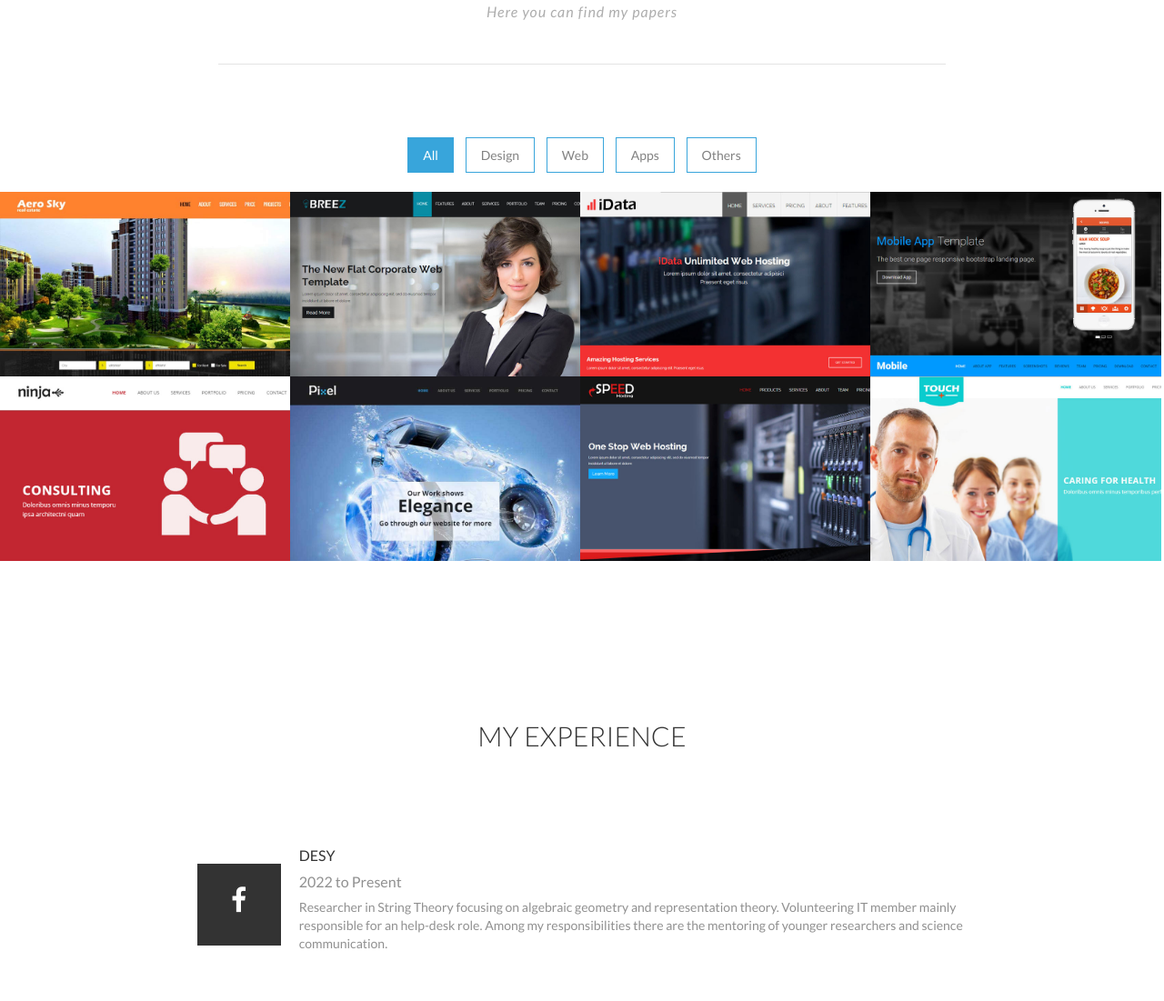
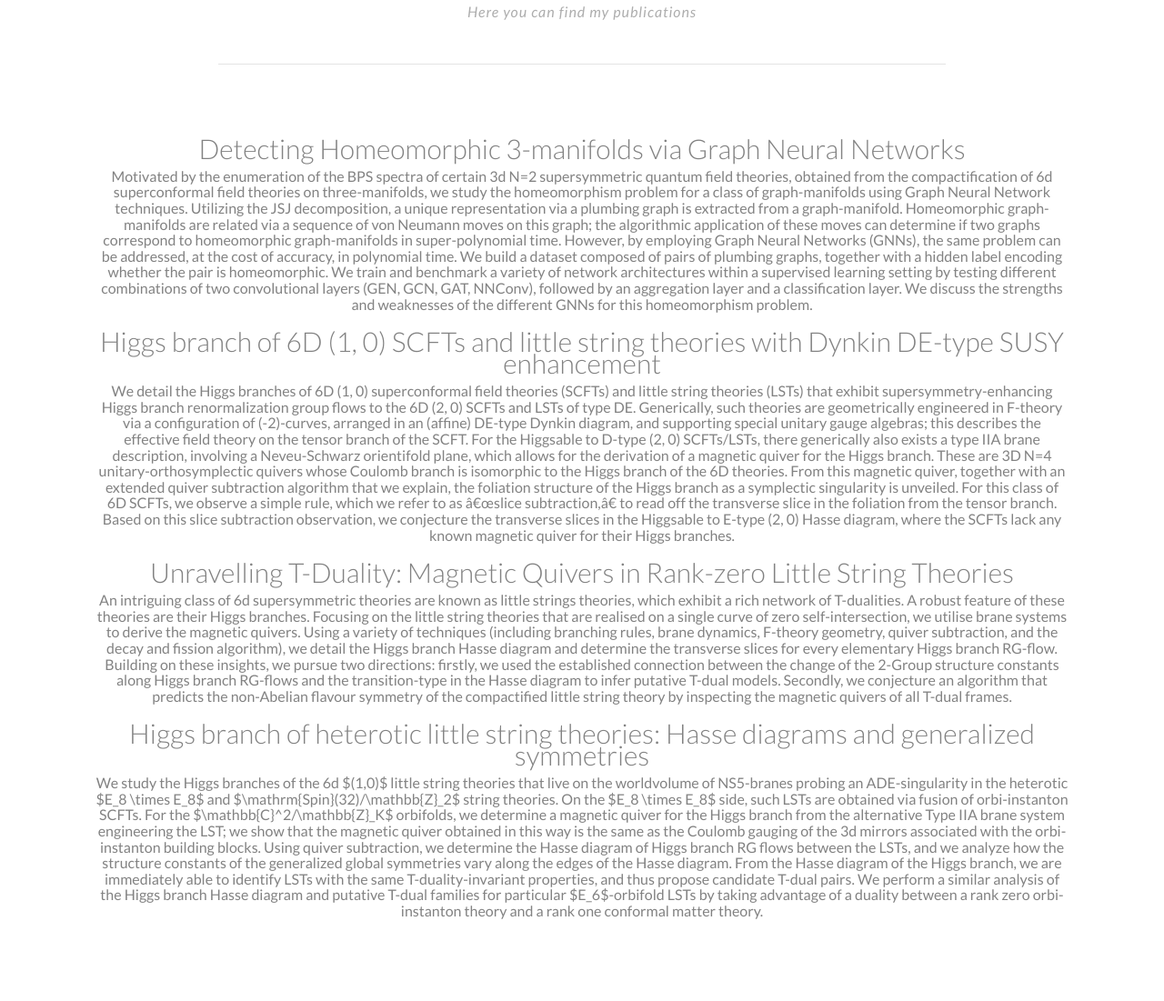
Before and after one commit to Lollo0900/Lollo0900.github.io, a plain HTML site: page index.html in a window 1280 px wide. Shown: the part 2533-3634 px from the top of the page at 91% size. Drawn offline with nearby package versions, Linux system fonts and the light colour scheme.

Commit message:
Update index

```diff
--- a/index.html
+++ b/index.html
@@ -289,141 +289,47 @@
         <div class="container">
             <div class="section-header">
                 <h2>My Works</h2>
-                <h5><em>Here you can find my papers</em></h5>
+                <h5><em>Here you can find my publications </em></h5>
                 <div class="fancy"><span></span></div>
             </div>
 
             <div class="text-center">
-                <ul class="list-inline cat"> <!-- Portfolio Filter Categories -->
-                    <li><a href="#" data-filter="*" class="active">All</a></li>
-                    <li><a href="#" data-filter=".brand">Design</a></li>
-                    <li><a href="#" data-filter=".web">Web</a></li>
-                    <li><a href="#" data-filter=".app">Apps</a></li>
-                    <li><a href="#" data-filter=".others">Others</a></li>
-                </ul><!-- End Portfolio Filter Categories -->
+                <article>
+		<a href="https://arxiv.org/abs/2409.02126"><h2> Detecting Homeomorphic 3-manifolds via Graph Neural Networks </h2></a>
+
+
+		<h5>Motivated by the enumeration of the BPS spectra of certain 3d N=2 supersymmetric quantum field theories, obtained from the compactification of 6d superconformal field theories on three-manifolds, we study the homeomorphism problem for a class of graph-manifolds using Graph Neural Network techniques. Utilizing the JSJ decomposition, a unique representation via a plumbing graph is extracted from a graph-manifold. Homeomorphic graph-manifolds are related via a sequence of von Neumann moves on this graph; the algorithmic application of these moves can determine if two graphs correspond to homeomorphic graph-manifolds in super-polynomial time. However, by employing Graph Neural Networks (GNNs), the same problem can be addressed, at the cost of accuracy, in polynomial time. We build a dataset composed of pairs of plumbing graphs, together with a hidden label encoding whether the pair is homeomorphic. We train and benchmark a variety of network architectures within a supervised learning setting by testing different combinations of two convolutional layers (GEN, GCN, GAT, NNConv), followed by an aggregation layer and a classification layer. We discuss the strengths and weaknesses of the different GNNs for this homeomorphism problem. </h5>
+</article>
+
+                <article>
+		<a href="https://arxiv.org/abs/2406.02670"><h2> Higgs branch of 6D (1, 0) SCFTs and little string theories with Dynkin DE-type SUSY enhancement </h2></a>
+
+
+		<h5>We detail the Higgs branches of 6D (1, 0) superconformal field theories (SCFTs) and little string theories (LSTs) that exhibit supersymmetry-enhancing Higgs branch renormalization group flows to the 6D (2, 0) SCFTs and LSTs of type DE. Generically, such theories are geometrically engineered in F-theory via a configuration of (-2)-curves, arranged in an (affine) DE-type Dynkin diagram, and supporting special unitary gauge algebras; this describes the effective field theory on the tensor branch of the SCFT. For the Higgsable to D-type (2, 0) SCFTs/LSTs, there generically also exists a type IIA brane description, involving a Neveu-Schwarz orientifold plane, which allows for the derivation of a magnetic quiver for the Higgs branch. These are 3D N=4 unitary-orthosymplectic quivers whose Coulomb branch is isomorphic to the Higgs branch of the 6D theories. From this magnetic quiver, together with an extended quiver subtraction algorithm that we explain, the foliation structure of the Higgs branch as a symplectic singularity is unveiled. For this class of 6D SCFTs, we observe a simple rule, which we refer to as “slice subtraction,” to read off the transverse slice in the foliation from the tensor branch. Based on this slice subtraction observation, we conjecture the transverse slices in the Higgsable to E-type (2, 0) Hasse diagram, where the SCFTs lack any known magnetic quiver for their Higgs branches.
+ </h5>
+</article>
+
+      <article>
+		<a href="https://arxiv.org/abs/2312.12510"><h2> Unravelling T-Duality: Magnetic Quivers in Rank-zero Little String Theories </h2></a>
+
+
+		<h5>An intriguing class of 6d supersymmetric theories are known as little strings theories, which exhibit a rich network of T-dualities. A robust feature of these theories are their Higgs branches. Focusing on the little string theories that are realised on a single curve of zero self-intersection, we utilise brane systems to derive the magnetic quivers. Using a variety of techniques (including branching rules, brane dynamics, F-theory geometry, quiver subtraction, and the decay and fission algorithm), we detail the Higgs branch Hasse diagram and determine the transverse slices for every elementary Higgs branch RG-flow. Building on these insights, we pursue two directions: firstly, we used the established connection between the change of the 2-Group structure constants along Higgs branch RG-flows and the transition-type in the Hasse diagram to infer putative T-dual models. Secondly, we conjecture an algorithm that predicts the non-Abelian flavour symmetry of the compactified little string theory by inspecting the magnetic quivers of all T-dual frames.
+ </h5>
+</article>
+
+      <article>
+		<a href="https://arxiv.org/abs/2312.05306"><h2> Higgs branch of heterotic little string theories: Hasse diagrams and generalized symmetries </h2></a>
+
+
+		<h5>We study the Higgs branches of the 6d $(1,0)$ little string theories that live on the worldvolume of NS5-branes probing an ADE-singularity in the heterotic $E_8 \times E_8$ and $\mathrm{Spin}(32)/\mathbb{Z}_2$ string theories. On the $E_8 \times E_8$ side, such LSTs are obtained via fusion of orbi-instanton SCFTs. For the $\mathbb{C}^2/\mathbb{Z}_K$ orbifolds, we determine a magnetic quiver for the Higgs branch from the alternative Type IIA brane system engineering the LST; we show that the magnetic quiver obtained in this way is the same as the Coulomb gauging of the 3d mirrors associated with the orbi-instanton building blocks. Using quiver subtraction, we determine the Hasse diagram of Higgs branch RG flows between the LSTs, and we analyze how the structure constants of the generalized global symmetries vary along the edges of the Hasse diagram. From the Hasse diagram of the Higgs branch, we are immediately able to identify LSTs with the same T-duality-invariant properties, and thus propose candidate T-dual pairs. We perform a similar analysis of the Higgs branch Hasse diagram and putative T-dual families for particular $E_6$-orbifold LSTs by taking advantage of a duality between a rank zero orbi-instanton theory and a rank one conformal matter theory.
+ </h5>
+</article>
+
             </div>
 
         </div><!-- End Container -->
 
-        <div class="container-fluid"> <!-- fluid container -->
-             <div id="itemsWork" class="row text-center"> <!-- Portfolio Wrapper Row -->
-
-                <div class="col-xs-12 col-sm-6 col-md-3 col-lg-3 nopadding brand others"> <!-- Works #1 col 3 -->
-                    <div class="box">
-                        <div class="hover-bg">
-                            <div class="hover-text off">
-                                <a title="Logo Identity Design" href="img/portfolio/01.jpg" data-lightbox-gallery="gallery1" data-lightbox-hidpi="img/portfolio/01.jpg">
-                                    <i class="fa fa-expand"></i>
-                                </a>
-                                <a href="#"><i class="fa fa-chain"></i></a> <!-- change # with your url to link it to another page -->
-                            </div>
-                            <img src="img/portfolio/01.jpg" class="img-responsive" alt="Image"> <!-- Portfolio Image -->
-                        </div>
-                    </div>
-                </div><!-- end Works #1 col 3 -->
-
-                <div class="col-xs-12 col-sm-6 col-md-3 col-lg-3 nopadding apps"> <!-- Works #2 col 3 -->
-                    <div class="box">
-                        <div class="hover-bg">
-                            <div class="hover-text off">
-                                <a title="Mobile Application" href="img/portfolio/02.jpg" data-lightbox-gallery="gallery1" data-lightbox-hidpi="img/portfolio/02.jpg">
-                                    <i class="fa fa-expand"></i>
-                                </a>
-                                <a href="#"><i class="fa fa-chain"></i></a><!-- change # with your url to link it to another page -->
-                            </div>
-                            <img src="img/portfolio/02.jpg" class="img-responsive" alt="Image"> <!-- Portfolio Image -->
-                        </div>
-                    </div>
-                </div><!-- end Works #2 col 3 -->
-
-                <div class="col-xs-12 col-sm-6 col-md-3 col-lg-3 nopadding others brand"><!-- Works #3 col 3 -->
-                    <div class="box">
-                        <div class="hover-bg">
-                            <div class="hover-text off">
-                                <a title="Freedom Project #1" href="img/portfolio/03.jpg" data-lightbox-gallery="gallery1" data-lightbox-hidpi="img/portfolio/03.jpg">
-                                    <i class="fa fa-expand"></i>
-                                </a>
-                                <a href="#"><i class="fa fa-chain"></i></a><!-- change # with your url to link it to another page -->
-                            </div>
-                            <img src="img/portfolio/03.jpg" class="img-responsive" alt="Image"> <!-- Portfolio Image -->
-                        </div>
-                    </div>
-                </div><!-- end Works #3 col 3 -->
-
-                <div class="col-xs-12 col-sm-6 col-md-3 col-lg-3 nopadding others web"> <!-- Works #4 col 3 -->
-                    <div class="box">
-                        <div class="hover-bg">
-                            <div class="hover-text off">
-                                <a title="Freedom Project #1" href="img/portfolio/04.jpg" data-lightbox-gallery="gallery1" data-lightbox-hidpi="img/portfolio/04.jpg">
-                                    <i class="fa fa-expand"></i>
-                                </a>
-                                <a href="#"><i class="fa fa-chain"></i></a><!-- change # with your url to link it to another page -->
-                            </div>
-                            <img src="img/portfolio/04.jpg" class="img-responsive" alt="Image"> <!-- Portfolio Image -->
-                        </div>
-                    </div>
-                </div> <!-- end Works #4 col 3 -->
-
-                <div class="col-xs-12 col-sm-6 col-md-3 nopadding web others"> <!-- Works #5 col 3 -->
-                    <div class="box">
-                        <div class="hover-bg">
-                            <div class="hover-text off">
-                                <a title="Freedom Project #1" href="img/portfolio/05.jpg" data-lightbox-gallery="gallery1" data-lightbox-hidpi="img/portfolio/05.jpg">
-                                    <i class="fa fa-expand"></i>
-                                </a>
-                                <a href="#"><i class="fa fa-chain"></i></a><!-- change # with your url to link it to another page -->
-                            </div>
-                            <img src="img/portfolio/05.jpg" class="img-responsive" alt="Image"> <!-- Portfolio Image -->
-                        </div>
-                    </div>
-                </div> <!-- end Works #5 col 3 -->
-
-                <div class="col-xs-12 col-sm-6 col-md-3 nopadding app">  <!-- Works #6 col 3 -->
-                    <div class="box">
-                        <div class="hover-bg">
-                            <div class="hover-text off">
-                                <a title="Freedom Project #1" href="img/portfolio/06.jpg" data-lightbox-gallery="gallery1" data-lightbox-hidpi="img/portfolio/06.jpg">
-                                    <i class="fa fa-expand"></i>
-                                </a>
-                                <a href="#"><i class="fa fa-chain"></i></a><!-- change # with your url to link it to another page -->
-                            </div>
-                            <img src="img/portfolio/06.jpg" class="img-responsive" alt="Image"> <!-- Portfolio Image -->
-                        </div>
-                    </div>
-                </div><!-- end Works #6 col 3 -->
-
-                <div class="col-xs-12 col-sm-6 col-md-3 nopadding web brand"><!-- Works #7 col 3 -->
-                    <div class="box">
-                        <div class="hover-bg">
-                            <div class="hover-text off">
-                                <a title="Freedom Project #1" href="img/portfolio/07.jpg" data-lightbox-gallery="gallery1" data-lightbox-hidpi="img/portfolio/07.jpg">
-                                    <i class="fa fa-expand"></i>
-                                </a>
-                                <a href="#"><i class="fa fa-chain"></i></a><!-- change # with your url to link it to another page -->
-                            </div>
-                            <img src="img/portfolio/07.jpg" class="img-responsive" alt="Image"> <!-- Portfolio Image -->
-                        </div>
-                    </div>
-                </div><!-- end Works #7 col 3 -->
-
-                <div class="col-xs-12 col-sm-6 col-md-3 nopadding app"> <!-- Works #8 col 3 -->
-                    <div class="box">
-                        <div class="hover-bg">
-                            <div class="hover-text off">
-                                <a title="Freedom Project #1" href="img/portfolio/08.jpg" data-lightbox-gallery="gallery1" data-lightbox-hidpi="img/portfolio/08.jpg">
-                                    <i class="fa fa-expand"></i>
-                                </a>
-                                <a href="#"><i class="fa fa-chain"></i></a><!-- change # with your url to link it to another page -->
-                            </div>
-                            <img src="img/portfolio/08.jpg" class="img-responsive" alt="Image"> <!-- Portfolio Image -->
-                        </div>
-                    </div>
-                </div> <!-- end Works #8 col 3 -->
-
-            </div> <!-- End Row -->
-
-        </div> <!-- End Container-Fluid -->
-    </section>
+       </section>
 
     <!-- experience Section
     ================================================== -->
@@ -444,7 +350,7 @@
 
                         <div class="media experience"> <!-- experience #1 -->
                             <div class="media-right media-middle">
-                                <i class="fa fa-facebook"></i>
+                                <i class="fa fa-search"></i>
                             </div>
                             <div class="media-body">
                                 <h4 class="media-heading">DESY</h4>
@@ -522,7 +428,7 @@
                <!--  <li><a href="#"><i class="fa fa-behance"></i></a></li> <!-- Change # With your Behance Link -->
                <li><a href="https://www.linkedin.com/in/lorenzo-mansi-815b31221/"><i class="fa fa-linkedin"></i></a></li> <!-- Change # With your LinkedIn Link -->
             </ul>
-            <p class="pull-right"> © 2016 Site Name. All rights reserved. Template by : <a href="http://webthemez.com">webthemez</a></p> <!-- copyright text here-->
+            <p class="pull-right"> © 2016 Lollo0900. All rights reserved. Template by : <a href="http://webthemez.com">webthemez</a></p> <!-- copyright text here-->
 
         </div><!-- end container -->
     </section>
```
